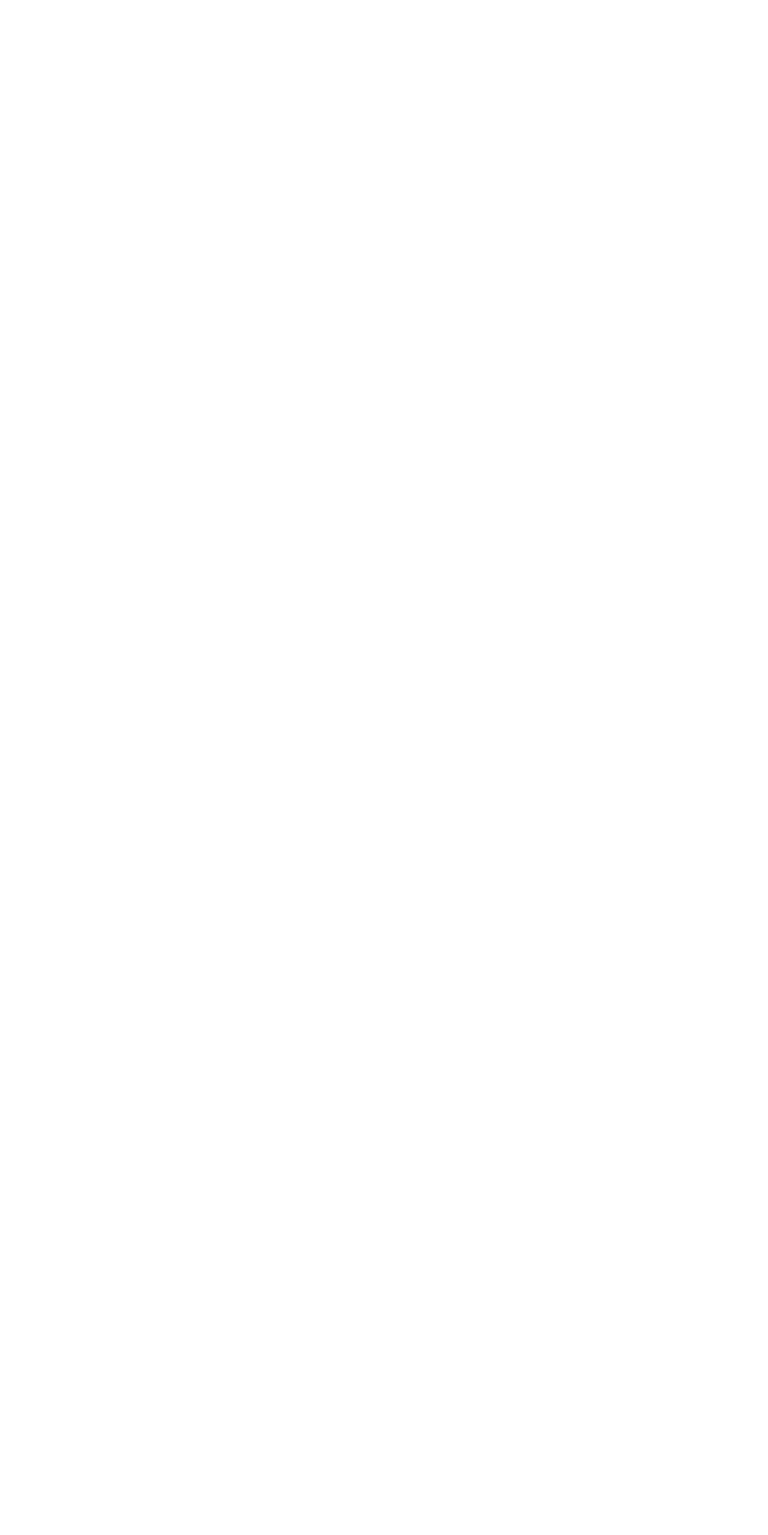
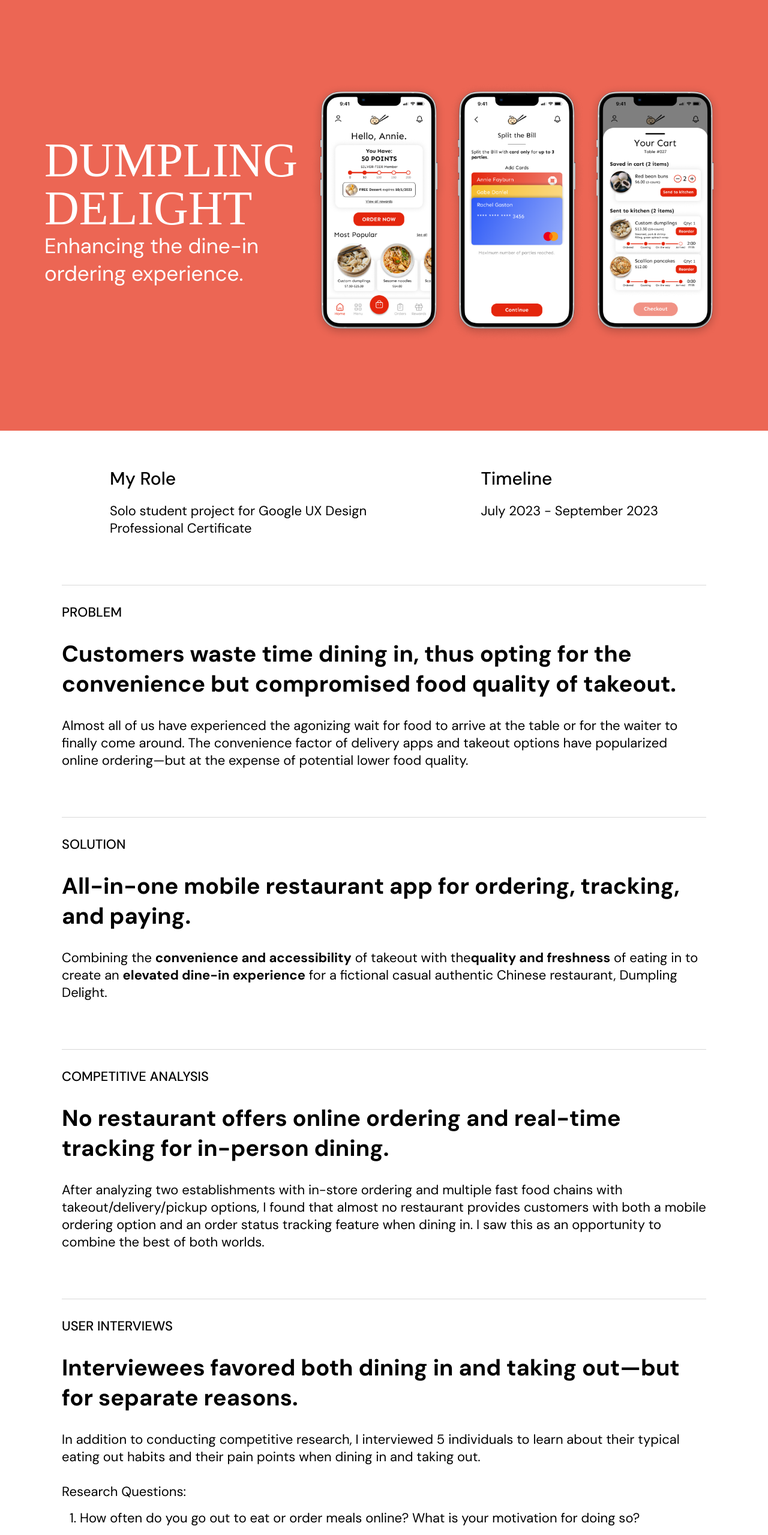
Before and after one commit to maxyuan6717/meg-personal, a React (Create React App) app: page /dumpling-delight in a window 1280 px wide. Shown: the part 180-2739 px from the top of the page at 60% size. Before the commit the page ends 800 px from the top, so only its background shows below. Built offline with nearby package versions, Linux system fonts and the light colour scheme; a web font is replaced by a local one.

Commit message:
init dumpling case study

```diff
--- a/src/pages/Dumpling.jsx
+++ b/src/pages/Dumpling.jsx
@@ -1,5 +1,134 @@
-import React from 'react';
+import React, { useEffect } from 'react';
+
+import { Footer } from '../components/Footer';
+import { Navbar } from '../components/Navbar';
+import Phone1 from '../images/dumpling-preview/phone1.png';
+import Phone2 from '../images/dumpling-preview/phone2.png';
+import Phone3 from '../images/dumpling-preview/phone3.png';
+import { Text } from '../ui';
+
+import * as Styled from './Dumpling.styles';
 
 export const Dumpling = () => {
-  return <div>dumpling</div>;
+  useEffect(() => {
+    window.scrollTo(0, 0);
+  }, []);
+  return (
+    <>
+      <Navbar />
+      <Styled.Header>
+        <div>
+          <Text type="cursive-c1" color="white" lineHeight={80}>
+            DUMPLING
+            <br />
+            DELIGHT
+          </Text>
+          <Text type="text-t2" color="white">
+            Enhancing the dine-in
+            <br />
+            ordering experience.
+          </Text>
+        </div>
+        <Styled.Phone src={Phone1} />
+        <Styled.Phone src={Phone2} />
+        <Styled.Phone src={Phone3} />
+      </Styled.Header>
+      <Styled.Content>
+        <Styled.IntroSection>
+          <div>
+            <Text type="text-t3">My Role</Text>
+            <Text type="text-t5">
+              Solo student project for Google UX Design Professional Certificate
+            </Text>
+          </div>
+          <div>
+            <Text type="text-t3">Timeline</Text>
+            <Text type="text-t5">July 2023 - September 2023</Text>
+          </div>
+        </Styled.IntroSection>
+        <Styled.SectionDivider>PROBLEM</Styled.SectionDivider>
+        <Styled.SectionTitle>
+          Customers waste time dining in, thus opting for the convenience but
+          compromised food quality of takeout.
+        </Styled.SectionTitle>
+        <Text type="text-t5">
+          Almost all of us have experienced the agonizing wait for food to
+          arrive at the table or for the waiter to finally come around. The
+          convenience factor of delivery apps and takeout options have
+          popularized online ordering—but at the expense of potential lower food
+          quality.
+        </Text>
+        <Styled.SectionDivider>SOLUTION</Styled.SectionDivider>
+        <Styled.SectionTitle>
+          All-in-one mobile restaurant app for ordering, tracking, and paying.
+        </Styled.SectionTitle>
+        <Text type="text-t5">
+          Combining the <b>convenience and accessibility</b> of takeout with the
+          <b>quality and freshness</b> of eating in to create an{' '}
+          <b>elevated dine-in experience</b> for a fictional casual authentic
+          Chinese restaurant, Dumpling Delight.
+        </Text>
+        <Styled.SectionDivider>COMPETITIVE ANALYSIS</Styled.SectionDivider>
+        <Styled.SectionTitle>
+          No restaurant offers online ordering and real-time tracking for
+          in-person dining.
+        </Styled.SectionTitle>
+        <Text type="text-t5">
+          After analyzing two establishments with in-store ordering and multiple
+          fast food chains with takeout/delivery/pickup options, I found that
+          almost no restaurant provides customers with both a mobile ordering
+          option and an order status tracking feature when dining in. I saw this
+          as an opportunity to combine the best of both worlds.
+        </Text>
+        <Styled.SectionDivider>USER INTERVIEWS</Styled.SectionDivider>
+        <Styled.SectionTitle>
+          Interviewees favored both dining in and taking out—but for separate
+          reasons.
+        </Styled.SectionTitle>
+        <Text type="text-t5">
+          In addition to conducting competitive research, I interviewed 5
+          individuals to learn about their typical eating out habits and their
+          pain points when dining in and taking out.
+          <br />
+          <br />
+          Research Questions:
+          <Styled.UserInterviewsList>
+            <li>
+              How often do you go out to eat or order meals online? What is your
+              motivation for doing so?
+            </li>
+            <li>Do you prefer dining in or taking out? Why?</li>
+            <li>What are your main reasons for dining in/taking out?</li>
+            <li>What challenges do you face when dining in/taking out?</li>
+            <li>
+              Tell me about an experience dining in or taking out that stuck
+              with you.
+            </li>
+          </Styled.UserInterviewsList>
+        </Text>
+        <Styled.SectionDivider>MAJOR INSIGHTS</Styled.SectionDivider>
+        <Styled.SectionTitle>
+          Busy individuals prioritize convenience but still value the social
+          aspect and better food quality of dining in.
+        </Styled.SectionTitle>
+        <Text type="text-t5">
+          Through affinity mapping, I boiled down my research into a few key
+          themes that defined the dine-in and takeout experiences. It then
+          became my goal to marry the benefits of the two.
+        </Text>
+        <Styled.SectionDivider>USER PERSONA</Styled.SectionDivider>
+        <Styled.SectionDivider>TESTING + ITERATING</Styled.SectionDivider>
+        <Styled.SectionTitle>3 major areas of improvement</Styled.SectionTitle>
+        <Text type="text-t5">
+          Based on multiple rounds of feedback from 5 individuals, I made
+          several iterations to my design with a focus on 3 key aspects of the
+          ordering flow:
+        </Text>
+        <Styled.SectionDivider>FINAL PRODUCT</Styled.SectionDivider>
+        <Styled.SectionTitle>The final design</Styled.SectionTitle>
+        <Styled.SectionDivider>REFLECTIONS + NEXT STEPS</Styled.SectionDivider>
+      </Styled.Content>
+      <Footer />
+    </>
+  );
 };
--- /dev/null
+++ b/src/pages/Dumpling.styles.js
@@ -0,0 +1,70 @@
+import styled from 'styled-components';
+
+import { Column, Row } from '../ui';
+import { Color } from '../util';
+
+export const Header = styled(Row)`
+  width: 100%;
+  padding: 150px 0;
+  background-color: ${({ theme }) =>
+    Color.makeHexTranslucent(theme.palette.red, 0.7)};
+  justify-content: center;
+
+  > :first-child {
+    margin-right: 20px;
+  }
+`;
+
+export const Phone = styled.img`
+  width: 230px;
+  height: auto;
+`;
+
+export const Content = styled(Column)`
+  margin: 0 auto;
+  width: 100%;
+  max-width: 1074px;
+  display: flex;
+  flex-direction: column;
+
+  > * {
+    width: 100%;
+  }
+`;
+
+export const IntroSection = styled(Row)`
+  padding: 60px 80px 0 80px;
+  justify-content: space-between;
+  align-items: flex-start;
+
+  > * {
+    max-width: 500px;
+    > :first-child {
+      font-weight: 500;
+      margin-bottom: 20px;
+    }
+  }
+`;
+
+export const SectionDivider = styled.div`
+  border-top: 1px solid ${({ theme }) => theme.palette.border};
+  padding: 30px 0;
+  margin-top: 80px;
+  font: ${({ theme }) => theme.textStyles.desktop['text-t5']};
+  font-weight: 500;
+`;
+
+export const SectionTitle = styled.div`
+  margin-bottom: 30px;
+  font: ${({ theme }) => theme.textStyles.desktop['text-t1']};
+  font-weight: 700;
+`;
+
+export const UserInterviewsList = styled.ol`
+  margin-top: 15px;
+  margin-left: 10px;
+
+  > :not(:first-child) {
+    margin-top: 10px;
+  }
+`;
--- a/src/pages/Home.jsx
+++ b/src/pages/Home.jsx
@@ -50,9 +50,9 @@ export const Home = () => {
             <Row>
               <div>
                 <Text type="cursive-c2" color="white" lineHeight={80}>
-                  Dumpling
+                  DUMPLING
                   <br />
-                  Delight
+                  DELIGHT
                 </Text>
                 <Text type="text-t3" color="white">
                   Enhancing the dine-in
--- a/src/pages/Home.styles.js
+++ b/src/pages/Home.styles.js
@@ -41,7 +41,7 @@ export const ButtonRow = styled(Row)`
 
 export const Button = styled.a`
   transition: all 0.2s ease-in-out;
-
+  cursor: pointer;
   :hover {
     transform: translateY(-6px);
     opacity: 0.5;
--- a/src/ui/theme/base/palette.js
+++ b/src/ui/theme/base/palette.js
@@ -1,9 +1,10 @@
 export const palette = {
-  white: "#fff",
-  black: "#000",
-  "off-white": "#F1F2EE",
-  "off-black": "#322E2A",
-  secondary: "#8F8D86",
-  blue: "#749AB6",
-  red: "#E4250C",
+  white: '#fff',
+  black: '#000',
+  'off-white': '#F1F2EE',
+  'off-black': '#322E2A',
+  border: '#D9D9D9',
+  secondary: '#8F8D86',
+  blue: '#749AB6',
+  red: '#E4250C'
 };
```
